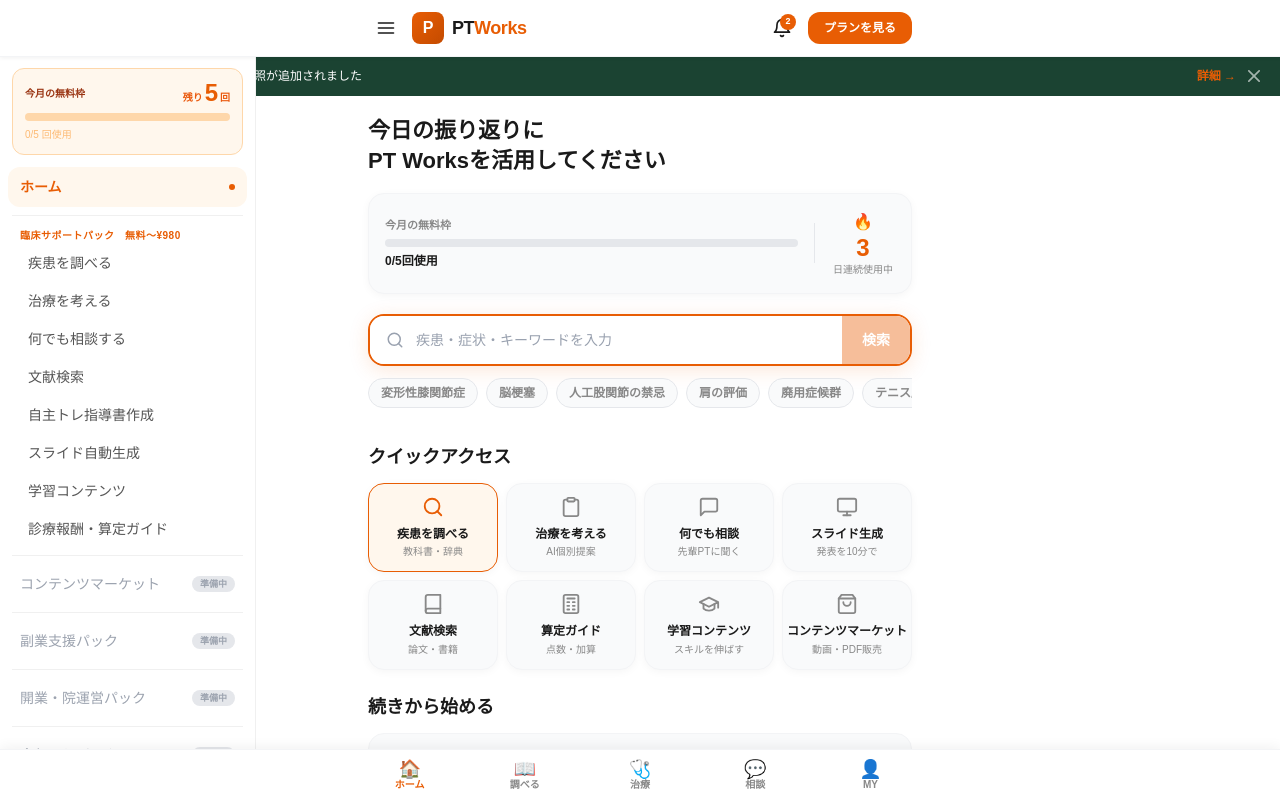
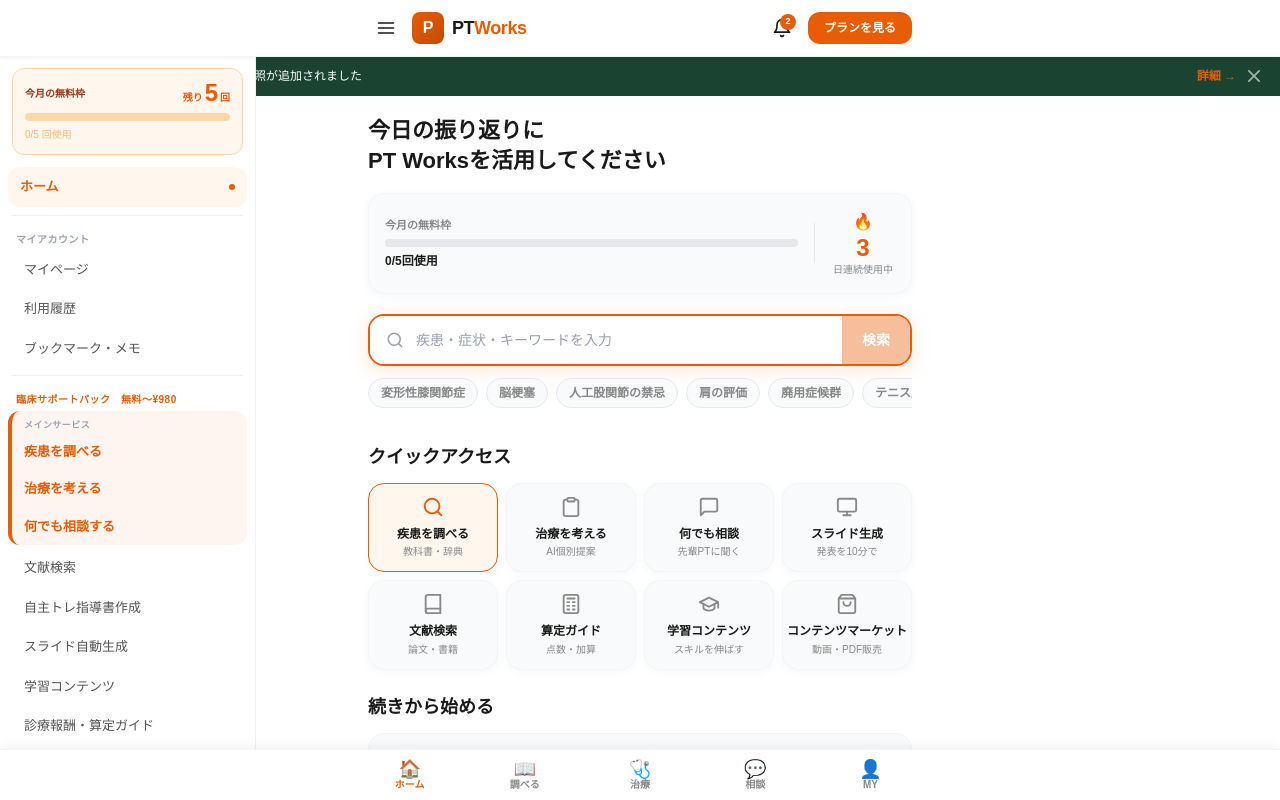
Before and after one commit to ptworks-mitsuki/ptworks-app, a Next.js app: page / in a window 1280 px wide. Shown: the top 800 px of the page. Built offline with nearby package versions, Linux system fonts and the light colour scheme.

Commit message:
サイドバー構成変更・マイアカウント上部移動・メインサービス強調・準備中表示

```diff
--- a/components/Sidebar.tsx
+++ b/components/Sidebar.tsx
@@ -3,7 +3,7 @@
 import Link from "next/link";
 import { usePathname } from "next/navigation";
 import { useFreeQuota } from "@/hooks/useFreeQuota";
-import { useState, useEffect } from "react";
+import { useState } from "react";
 
 interface SidebarProps {
   isOpen:  boolean;
@@ -17,11 +17,12 @@
     <div
       className="fixed bottom-24 left-1/2 z-[100] px-5 py-3 rounded-2xl text-white text-sm font-semibold shadow-xl pointer-events-none transition-all duration-300"
       style={{
-        background:   "#1A1A1A",
-        transform:    `translateX(-50%) translateY(${visible ? "0" : "12px"})`,
-        opacity:      visible ? 1 : 0,
-        maxWidth:     "90vw",
-        textAlign:    "center",
+        background: "#1A1A1A",
+        transform:  `translateX(-50%) translateY(${visible ? "0" : "12px"})`,
+        opacity:    visible ? 1 : 0,
+        maxWidth:   "90vw",
+        textAlign:  "center",
+        whiteSpace: "pre-line",
       }}
     >
       {message}
@@ -32,13 +33,11 @@
 function useToast() {
   const [visible, setVisible] = useState(false);
   const [message, setMessage] = useState("");
-
   const show = (msg: string) => {
     setMessage(msg);
     setVisible(true);
     setTimeout(() => setVisible(false), 2000);
   };
-
   return { visible, message, show };
 }
 
@@ -50,24 +49,55 @@
   href: string; label: string; sub?: boolean;
   pathname: string; onClose: () => void;
 }) {
-  const isActive = href === "/" ? pathname === "/" : pathname.startsWith(href) && href !== "/stage1" || pathname === href;
+  const isActive = href === "/" ? pathname === "/" : pathname === href;
 
   return (
     <Link
       href={href}
       onClick={onClose}
-      className="flex items-center justify-between rounded-xl text-sm transition-all"
+      className="flex items-center justify-between rounded-xl transition-all"
       style={{
-        marginLeft:   sub ? "1rem" : "0.5rem",
+        marginLeft:   sub ? "0.75rem" : "0.5rem",
         marginRight:  "0.5rem",
         marginBottom: "2px",
-        padding:      sub ? "8px 12px" : "10px 12px",
+        padding:      sub ? "9px 12px" : "10px 12px",
         background:   isActive ? "#FFF7ED" : "transparent",
         color:        isActive ? "#E85D04" : sub ? "#555555" : "#1A1A1A",
-        fontWeight:   isActive ? 700 : sub ? 400 : 500,
+        fontWeight:   isActive ? 700 : sub ? 400 : 600,
+        fontSize:     "13px",
       }}
     >
-      <span className="truncate text-sm">{label}</span>
+      <span className="truncate">{label}</span>
+      {isActive && (
+        <span className="w-1.5 h-1.5 rounded-full shrink-0" style={{ background: "#E85D04" }} />
+      )}
+    </Link>
+  );
+}
+
+// ─── メインサービスリンク（オレンジ強調） ────────────────────────────────
+
+function MainServiceLink({
+  href, label, pathname, onClose,
+}: {
+  href: string; label: string; pathname: string; onClose: () => void;
+}) {
+  const isActive = pathname === href;
+  return (
+    <Link
+      href={href}
+      onClick={onClose}
+      className="flex items-center justify-between transition-all"
+      style={{
+        padding:      "9px 12px",
+        color:        isActive ? "#c44b00" : "#E85D04",
+        fontWeight:   700,
+        fontSize:     "13px",
+        background:   isActive ? "rgba(232,93,4,0.12)" : "transparent",
+        borderRadius: "0 8px 8px 0",
+      }}
+    >
+      <span className="truncate">{label}</span>
       {isActive && (
         <span className="w-1.5 h-1.5 rounded-full shrink-0" style={{ background: "#E85D04" }} />
       )}
@@ -77,25 +107,23 @@
 
 // ─── 準備中アイテム ────────────────────────────────────────────────────────
 
-function ComingSoonItem({
-  label, onToast,
-}: {
-  label: string; onToast: () => void;
-}) {
+function ComingSoonItem({ label, onToast }: { label: string; onToast: () => void }) {
   return (
     <button
       type="button"
       onClick={onToast}
-      className="w-full flex items-center justify-between rounded-xl text-sm transition-all text-left"
+      className="w-full flex items-center justify-between rounded-xl text-left transition-all"
       style={{
         margin:       "0 0.5rem 2px",
         padding:      "10px 12px",
         width:        "calc(100% - 1rem)",
         color:        "#9CA3AF",
         cursor:       "default",
+        fontSize:     "13px",
+        fontWeight:   500,
       }}
     >
-      <span className="font-medium">{label}</span>
+      <span>{label}</span>
       <span className="text-[9px] font-bold px-2 py-0.5 rounded-full shrink-0"
         style={{ background: "#E5E7EB", color: "#9CA3AF" }}>
         準備中
@@ -104,17 +132,15 @@
   );
 }
 
-// ─── 区切り線 ─────────────────────────────────────────────────────────────
+// ─── 区切り・見出し ───────────────────────────────────────────────────────
 
 function Divider() {
   return <div className="mx-3 my-2" style={{ borderTop: "1px solid #F0F0F0" }} />;
 }
 
-// ─── セクション見出し ─────────────────────────────────────────────────────
-
 function SectionLabel({ label, color = "#9CA3AF" }: { label: string; color?: string }) {
   return (
-    <p className="px-5 pt-1 pb-0.5 text-[10px] font-bold uppercase tracking-wider"
+    <p className="px-4 pt-2 pb-1 text-[10px] font-bold uppercase tracking-wider"
       style={{ color }}>
       {label}
     </p>
@@ -134,12 +160,10 @@
 
   return (
     <>
-      {/* オーバーレイ */}
       {isOpen && (
         <div onClick={onClose} className="fixed inset-0 bg-black/30 z-30 backdrop-blur-sm" />
       )}
 
-      {/* パネル */}
       <aside
         className={`
           fixed left-0 top-14 h-[calc(100vh-3.5rem)]
@@ -157,7 +181,7 @@
           {isExhausted ? (
             <div className="rounded-xl border border-red-200 bg-red-50 p-3">
               <p className="text-[10px] font-black text-red-700 mb-1">今月の無料枠を使い切りました</p>
-              <p className="text-[10px] text-red-500 mb-2">引き続きご利用にはプランのアップグレードが必要です</p>
+              <p className="text-[10px] text-red-500 mb-2">引き続きご利用にはアップグレードが必要です</p>
               <Link href="/pricing" onClick={onClose}
                 className="flex items-center justify-center w-full py-2 rounded-xl font-black text-white text-[10px] transition hover:opacity-90"
                 style={{ background: "#dc2626" }}>
@@ -167,8 +191,8 @@
           ) : (
             <div className="rounded-xl border p-3"
               style={{
-                background:   remaining <= 2 ? "#FFF1F2" : "#FFF7ED",
-                borderColor:  remaining <= 2 ? "#FECDD3" : "#FED7AA",
+                background:  remaining <= 2 ? "#FFF1F2" : "#FFF7ED",
+                borderColor: remaining <= 2 ? "#FECDD3" : "#FED7AA",
               }}>
               <div className="flex items-center justify-between mb-2">
                 <p className="text-[10px] font-bold" style={{ color: remaining <= 2 ? "#9F1239" : "#9A3412" }}>
@@ -197,7 +221,7 @@
           )}
         </div>
 
-        {/* ── ナビゲーション（スクロール可） ── */}
+        {/* ── ナビゲーション ── */}
         <div className="flex-1 overflow-y-auto py-1" style={{ scrollbarWidth: "none" }}>
 
           {/* ホーム */}
@@ -205,11 +229,29 @@
 
           <Divider />
 
+          {/* マイアカウント */}
+          <SectionLabel label="マイアカウント" />
+          <NavLink href="/mypage"    label="マイページ"         sub pathname={pathname} onClose={onClose} />
+          <NavLink href="/history"   label="利用履歴"           sub pathname={pathname} onClose={onClose} />
+          <NavLink href="/bookmarks" label="ブックマーク・メモ" sub pathname={pathname} onClose={onClose} />
+
+          <Divider />
+
           {/* 臨床サポートパック */}
           <SectionLabel label="臨床サポートパック　無料〜¥980" color="#E85D04" />
-          <NavLink href="/stage1"              label="疾患を調べる"       sub pathname={pathname} onClose={onClose} />
-          <NavLink href="/stage1"              label="治療を考える"       sub pathname={pathname} onClose={onClose} />
-          <NavLink href="/stage1"              label="何でも相談する"     sub pathname={pathname} onClose={onClose} />
+
+          {/* メインサービス3つをカードで強調 */}
+          <div className="mx-2 mb-1 overflow-hidden rounded-xl"
+            style={{ background: "#FFF5F0", borderLeft: "4px solid #E85D04" }}>
+            <p className="px-3 pt-2 pb-0 text-[9px] font-bold tracking-wider uppercase"
+              style={{ color: "#9CA3AF" }}>
+              メインサービス
+            </p>
+            <MainServiceLink href="/stage1" label="疾患を調べる"  pathname={pathname} onClose={onClose} />
+            <MainServiceLink href="/stage1" label="治療を考える"  pathname={pathname} onClose={onClose} />
+            <MainServiceLink href="/stage1" label="何でも相談する" pathname={pathname} onClose={onClose} />
+          </div>
+
           <NavLink href="/stage1/literature"   label="文献検索"           sub pathname={pathname} onClose={onClose} />
           <NavLink href="/stage1"              label="自主トレ指導書作成" sub pathname={pathname} onClose={onClose} />
           <NavLink href="/stage1/slides"       label="スライド自動生成"   sub pathname={pathname} onClose={onClose} />
@@ -218,45 +260,24 @@
 
           <Divider />
 
-          {/* コンテンツマーケット */}
+          {/* 準備中4項目 */}
           <ComingSoonItem label="コンテンツマーケット" onToast={handleComingSoon} />
-
-          <Divider />
-
-          {/* 副業支援パック */}
-          <ComingSoonItem label="副業支援パック" onToast={handleComingSoon} />
-
-          <Divider />
-
-          {/* 開業・院運営パック */}
-          <ComingSoonItem label="開業・院運営パック" onToast={handleComingSoon} />
-
-          <Divider />
-
-          {/* 全部入りパック */}
-          <ComingSoonItem label="全部入りパック" onToast={handleComingSoon} />
-
-          <Divider />
-
-          {/* マイアカウント */}
-          <SectionLabel label="マイアカウント" />
-          <NavLink href="/mypage"    label="マイページ"       sub pathname={pathname} onClose={onClose} />
-          <NavLink href="/history"   label="利用履歴"         sub pathname={pathname} onClose={onClose} />
-          <NavLink href="/bookmarks" label="ブックマーク・メモ" sub pathname={pathname} onClose={onClose} />
+          <ComingSoonItem label="副業支援パック"       onToast={handleComingSoon} />
+          <ComingSoonItem label="開業・院運営パック"   onToast={handleComingSoon} />
+          <ComingSoonItem label="全部入りパック"       onToast={handleComingSoon} />
 
           <Divider />
 
           {/* サービス情報 */}
           <SectionLabel label="サービス情報" />
-          <NavLink href="/about"   label="PT Worksとは"           sub pathname={pathname} onClose={onClose} />
+          <NavLink href="/about"   label="PT Worksとは"             sub pathname={pathname} onClose={onClose} />
           <NavLink href="/guide"   label="PT Worksの使い方について" sub pathname={pathname} onClose={onClose} />
-          <NavLink href="/pricing" label="料金プラン"              sub pathname={pathname} onClose={onClose} />
+          <NavLink href="/pricing" label="料金プラン"               sub pathname={pathname} onClose={onClose} />
 
           <div className="h-6" />
         </div>
       </aside>
 
-      {/* トースト */}
       <Toast message={toast.message} visible={toast.visible} />
     </>
   );
```
